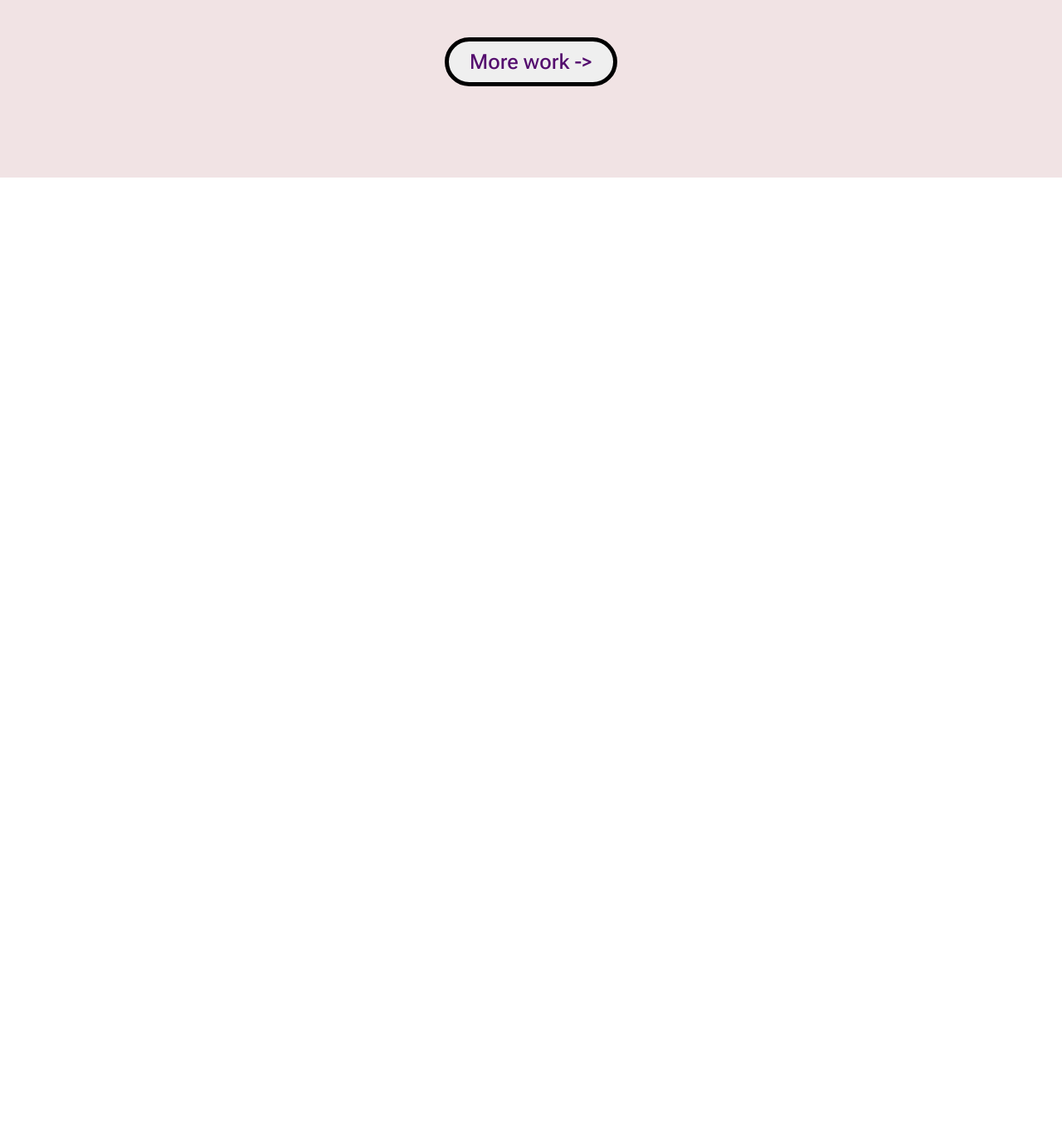
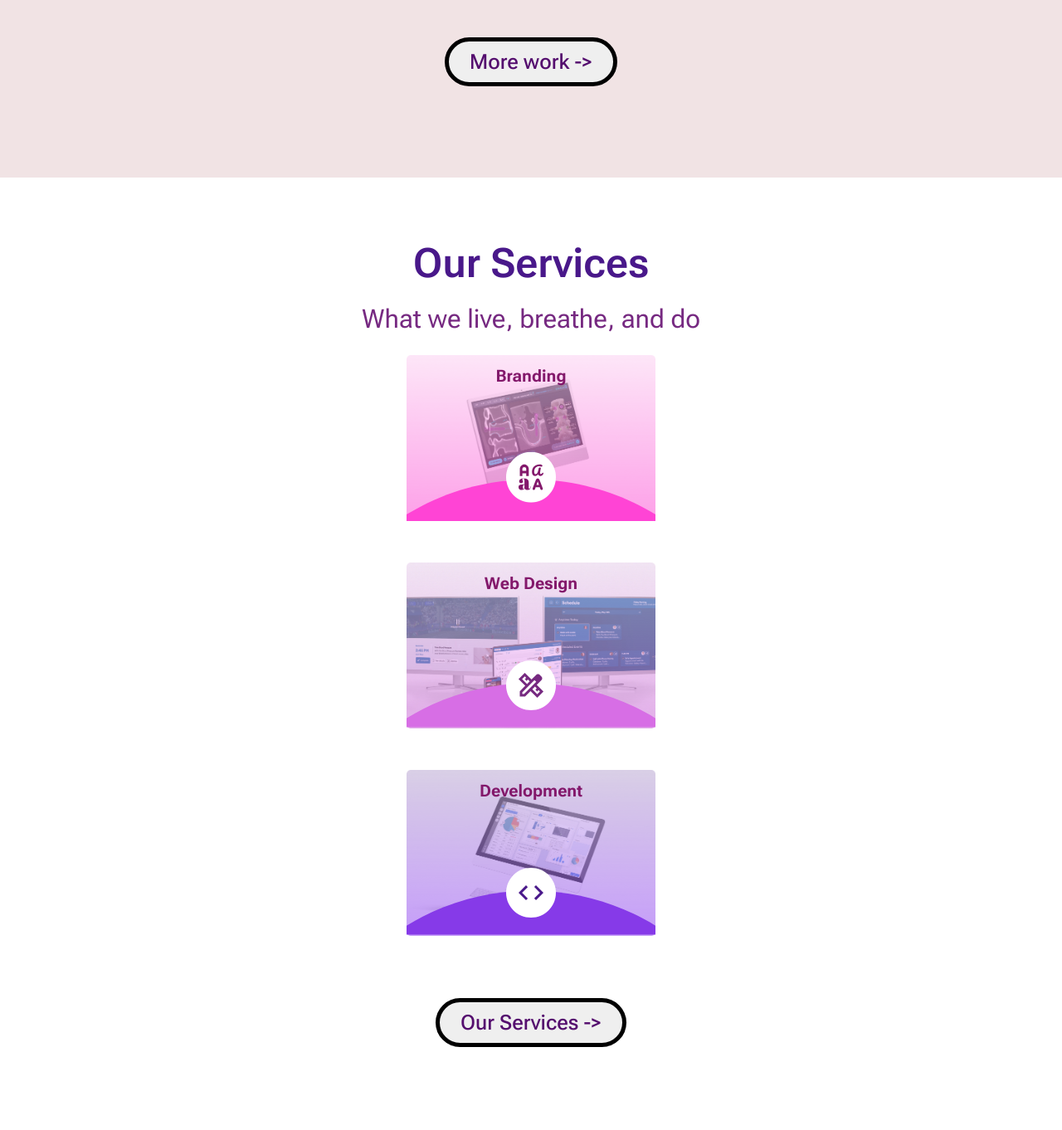
Before and after one commit to Jubi-Labs/JubiLabs.github.io, a plain HTML site: page index.html in a window 1280 px wide. Shown: the part 4328-5690 px from the top of the page at 83% size. Before the commit the page ends 4542 px from the top, so only its background shows below. Drawn offline with Linux system fonts and the light colour scheme.

Commit message:
Added Our Services

```diff
--- a/index.html
+++ b/index.html
@@ -130,6 +130,59 @@
             </div>
         </div>
         <!-- End of Body 1 -->
+
+        <!-- Our Services -->
+        <div class="body-services">
+            <div class="container">
+                <div class="body-services-wrapper">
+                    <div class="body-services-header">
+                        <h2 class="title">Our Services</h2>
+                        <h4>What we live, breathe, and do</h4>
+                    </div>
+
+                    <div class="body-services-list">
+                        <a>
+                            <div class="branding-mobile">
+                                <h3>Branding</h3>
+                                <svg>
+
+                                </svg>
+                                <img class="elipse" src="images/vec_elipse_pink.svg">
+                                <img class="circle" src="images/vec_icon_branding.svg">
+
+                            </div>
+                        </a>
+                        <a>
+                            <div class="webDev-mobile">
+                                <h3>Web Design</h3>
+                                <svg>
+
+                                </svg>
+                                <img class="elipse" src="images/vec_elipse_light_pink.svg">
+                                <img class="circle" src="images/vec_icon_web_design.svg">
+
+                            </div>
+                        </a>
+
+                        <a>
+                            <div class="dev-mobile">
+                                <h3>Development</h3>
+                                <svg>
+
+                                </svg>
+                                <img class="elipse" src="images/vec_elipse_purple.svg">
+                                <img class="circle" src="images/vec_icon_dev.svg">
+
+                            </div>
+                        </a>
+                    </div>
+                    <div class="body-services-footer">
+                        <button><h5>Our Services -></h5></button>
+                    </div>
+                </div>
+            </div>
+        </div>
+        <!-- end of Our Services -->
     </div>
 
     <script src="https://kit.fontawesome.com/0dcdde16a3.js" crossorigin="anonymous"></script>
--- a/style.css
+++ b/style.css
@@ -367,3 +367,112 @@ button.button-wrapper i{
     background-color: var(--white);
     transform: translateY(-3px);
 }
+
+/* Our Services */
+.body-services{
+    background-color: var(--white);
+}
+
+.body-services .body-services-wrapper{
+    display: flex;
+    flex-direction: column;
+    align-items: center;
+    align-self: stretch;
+}
+
+.body-services-header{
+    text-align: center;
+    padding-top: 75px;
+}
+
+.body-services-header h2.title{
+    margin-bottom: 20px;
+}
+
+.body-services-list{
+    display: flex;
+    flex-direction: column;
+    justify-content: center;
+}
+
+.body-services-list .branding-mobile{
+    position: relative;
+    display: inline-block;
+    text-align: center;
+    background-image: url('images/img_branding_mobile_ls.png');
+    background-size: contain;
+    background-repeat: no-repeat;
+    background-position: center;
+    height: 250px;
+    width: 300px;
+}
+
+.body-services-list .webDev-mobile{
+    position: relative;
+    display: inline-block;
+    text-align: center;
+    background-image: url('images/img_webDev_mobile_ls.png');
+    background-size: contain;
+    background-repeat: no-repeat;
+    background-position: center;
+    height: 250px;
+    width: 300px;
+}
+
+.body-services-list .dev-mobile{
+    position: relative;
+    display: inline-block;
+    text-align: center;
+    background-image: url('images/img_dev_mobile_ls.png');
+    background-size: contain;
+    background-repeat: no-repeat;
+    background-position: center;
+    height: 250px;
+    width: 300px;
+}
+
+.body-services-list h3{
+    position: absolute;
+    color: var(--pink-dark);
+    font-size: 20px;
+    top: 20%;
+    left: 50%;
+    transform: translate(-50%, -50%);
+}
+
+.body-services-list .circle{
+    position: absolute;
+    width: 20%;
+    bottom: 7%;
+    left: 50%;
+    transform: translate(-50%, -50%);
+}
+
+.body-services-list .elipse{
+    position: absolute;
+    width: 100%;
+    bottom: 0;
+    left: 50%;
+    transform: translate(-50%, -50%);
+}
+
+.body-services-footer button{
+    display: flex;
+    justify-content: center;
+    text-align: center;
+    margin: 50px 0 100px 0;
+
+    gap: 10px;
+    padding: 10px 25px;
+    border-radius: 1000px;
+    border-width: 5px;
+    border-style: solid;
+}
+
+.body-services-footer button:hover{
+    transition: 0.3s all ease-in-out;
+    background-color: var(--white);
+    transform: translateY(-3px);
+}
+
+/* Our Team */
```
Also changed, not shown: images/img_bg_granite_light_pink.png (renamed from images/tq_i0vuii4qxj-u5s6-2000w.png), images/img_branding_mobile.png (renamed from images/tq_u5bdxnknpn-yj2f-1500w.png), images/img_branding_mobile_ls.png (added), images/img_dev_mobile.png (renamed from images/tq_jleqoe7t4x-1a9-1500w.png), images/img_dev_mobile_ls.png (added), images/img_webDev_mobile.png (renamed from images/tq_pjn0l8k_v1-baqm-1500w.png), images/img_webDev_mobile_ls.png (added), images/vec_elipse_light_pink.svg (renamed from images/ellipse13282431-bgqq.svg), images/vec_elipse_pink.svg (renamed from images/ellipse13283031-3zk8.svg), images/vec_elipse_purple.svg (renamed from images/ellipse13283031-6qml.svg), images/vec_icon_branding.svg (renamed from images/frame243913301-axe.svg), images/vec_icon_dev.svg (renamed from images/frame243913301-zjxw.svg), images/vec_icon_web_design.svg (renamed from images/frame243913301-2ukr.svg).
